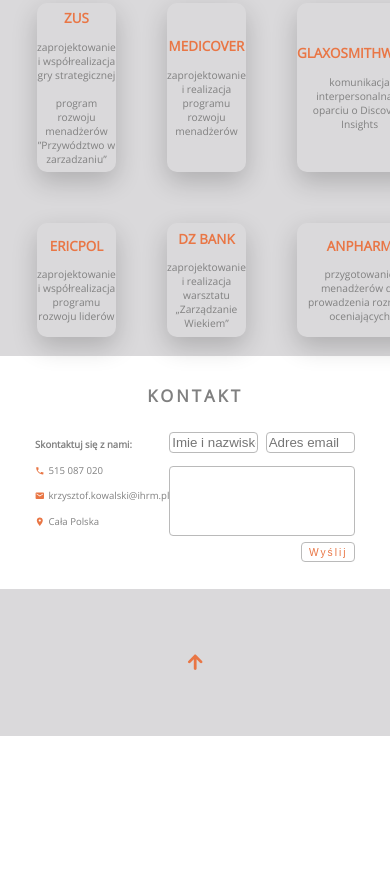
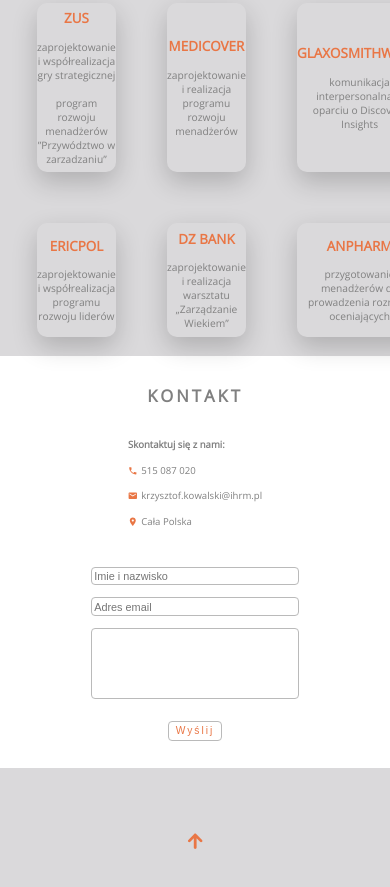
Before and after one commit to Malga90/IHRM, a website: page index.html in a window 390 px wide. Shown: the part 3524-4411 px from the top of the page. Before the commit the page ends 4260 px from the top, so only its background shows below. Drawn offline with nearby package versions, Linux system fonts and the light colour scheme.

Commit message:
responsive contact section

```diff
--- a/src/scss/style.scss
+++ b/src/scss/style.scss
@@ -452,6 +452,8 @@
     align-self: center;
 }
 
+// Contact section
+
 
 .section-contact {
     padding: 7% 9%;
@@ -477,11 +479,23 @@
         &:not(:first-child) {
             line-height: 4rem;
         }
+
+        @include respond(tab-port) {
+            flex-direction: column;
+            align-items: center;
+
+        }
     }
 
     &__data {
         color: grey;
         font-size: 1.5rem;
+
+        @include respond(tab-port) {
+            padding-bottom: 10%;
+
+        }
+
     }
 
     &__paragraph {
@@ -504,7 +518,6 @@
     }
 }
 
-
 .section-contact__form {
     width: 65%;
 }
@@ -517,6 +530,10 @@
         font-size: 1.4rem;
         color: lightgrey;
 
+        @include respond(tab-port) {
+            flex-direction: column;
+        }
+
     }
 
     &__input {
@@ -525,6 +542,14 @@
         margin-bottom: 2rem;
         border: 1px solid #BABABA;
         border-radius: 4px;
+
+        @include respond(tab-port) {
+            width: 100%;
+        }
+
+        @include respond(phone) {
+            font-size: 1.7rem;
+        }
 
     }
 
@@ -546,6 +571,11 @@
 .section-contact__button {
     display: flex;
     justify-content: flex-end;
+
+    @include respond(tab-port) {
+        justify-content: center;
+        padding-top: 5%;
+    }
 
     .button {
         font-size: 1.6rem;
```
Also changed, not shown: dist/css/style.css, dist/css/style.min.css.
